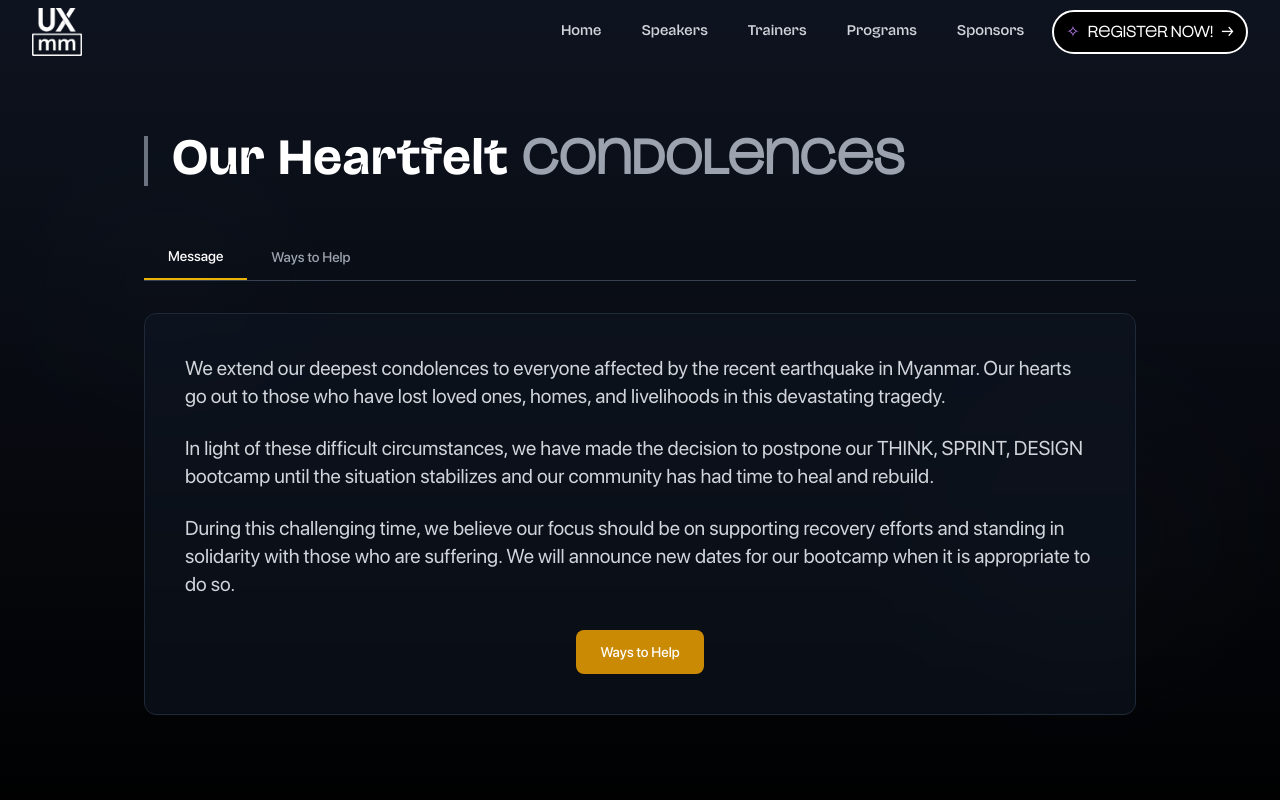
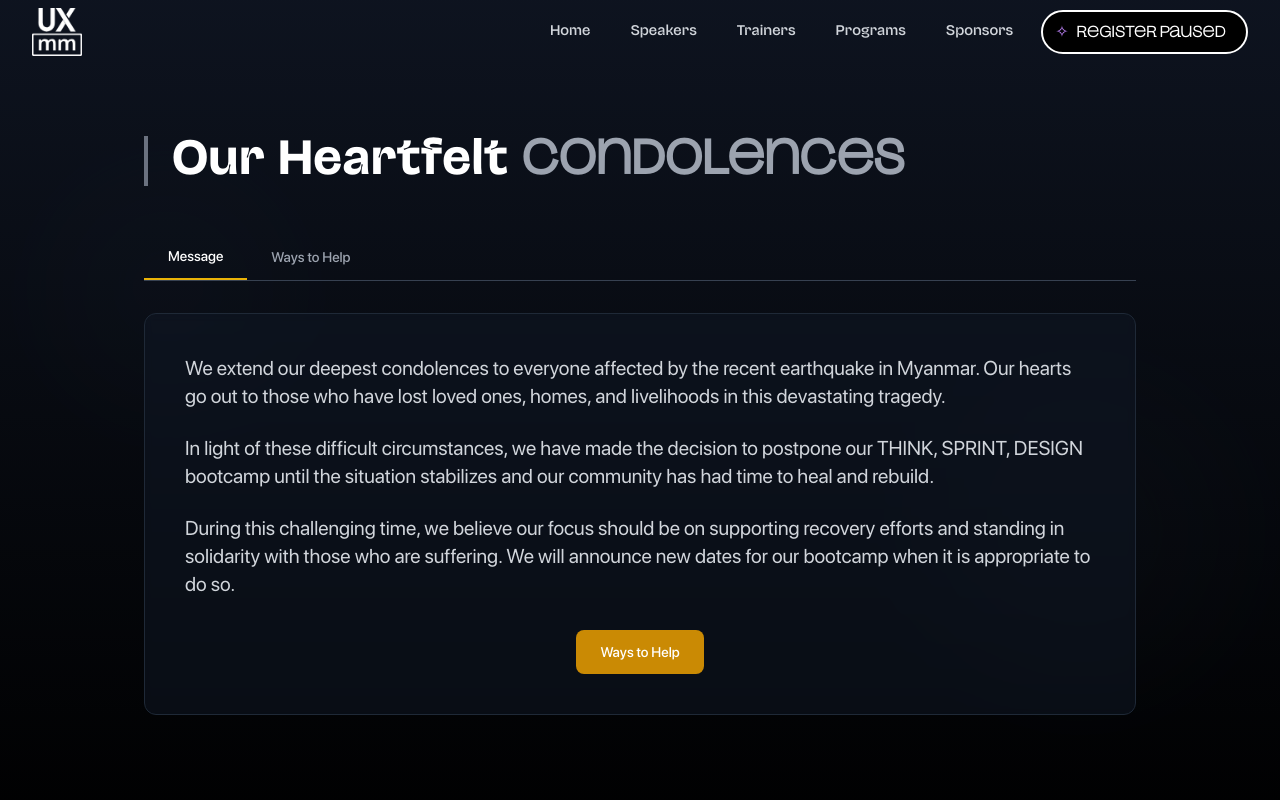
Before and after one commit to DaneroArama/bootcamp_website, a React (Create React App) app: page / in a window 1280 px wide. Shown: the top 800 px of the page. Built offline with nearby package versions, Linux system fonts and the light colour scheme.

Commit message:
Paused the Registers

```diff
--- a/src/components/HeroSection.jsx
+++ b/src/components/HeroSection.jsx
@@ -198,8 +198,8 @@ const HeroSection = () => {
                         onClick={() => window.open('https://docs.google.com/forms/d/e/1FAIpQLSeCDWlyR4HPWXe3PRhybZkwRq49Er1CBdcf-Gty-HGqSDuJ5w/viewform?usp=dialog', '_blank')}
                     >
                         <span className="text-purple-400">✦</span>
-                        <span className="mx-2">Register Now!</span>
-                        <span>→</span>
+                        <span className="mx-2">Register Paused</span>
+                        <span></span>
                     </motion.button>
                 </motion.div>
             </div>
--- a/src/components/Navbar.jsx
+++ b/src/components/Navbar.jsx
@@ -92,8 +92,8 @@ const Navbar = () => {
                             onClick={() => window.open('https://docs.google.com/forms/d/e/1FAIpQLSeCDWlyR4HPWXe3PRhybZkwRq49Er1CBdcf-Gty-HGqSDuJ5w/viewform?usp=dialog', '_blank')}
                         >
                             <span className="text-purple-400">✧</span>
-                            <span>Register Now!</span>
-                            <span>→</span>
+                            <span>Register Paused</span>
+                            <span></span>
                         </motion.button>
                     </div>
 
@@ -166,8 +166,8 @@ const Navbar = () => {
                                 onClick={() => window.open('https://docs.google.com/forms/d/e/1FAIpQLSeCDWlyR4HPWXe3PRhybZkwRq49Er1CBdcf-Gty-HGqSDuJ5w/viewform?usp=dialog', '_blank')}
                             >
                                 <span className="text-purple-400">✧</span>
-                                <span>Register Now!</span>
-                                <span>→</span>
+                                <span>Register Paused</span>
+                                <span></span>
                             </motion.button>
                         </div>
                     </motion.div>
```
